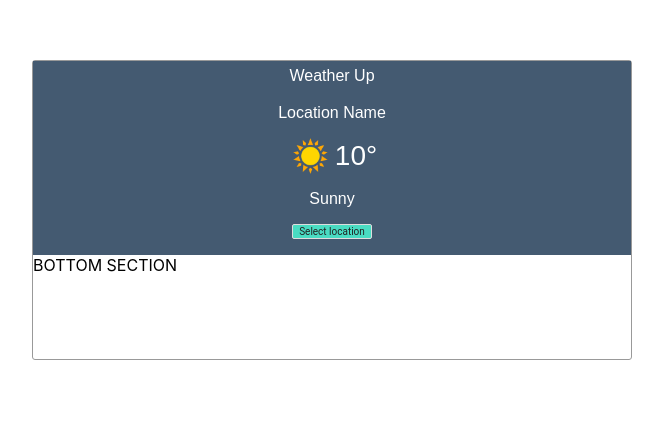
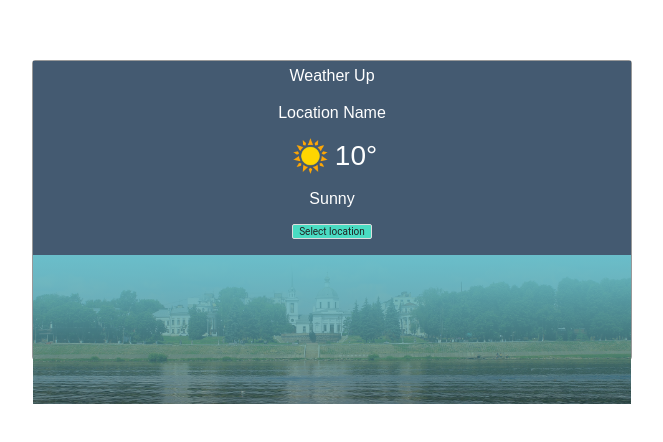
Before and after one commit to MartynaSolt/Weather-App, a React (Create React App) app: page / in a window 1280 px wide. Shown: the part 190-632 px from the top of the page, without its empty margins (308-971 px from the left). Built offline with nearby package versions, Linux system fonts and the light colour scheme.

Commit message:
add bottom section style

```diff
--- a/src/components/bottom/index.jsx
+++ b/src/components/bottom/index.jsx
@@ -1,4 +1,6 @@
 import React from "react";
+
+import "./style.scss";
 
 export default class BottomSection extends React.Component {
 
@@ -8,6 +10,6 @@
     }
 
     render() {
-        return <div>BOTTOM SECTION</div>
+        return <div className="bottom-container"></div>
     }
 }
--- a/src/components/bottom/style.scss
+++ b/src/components/bottom/style.scss
@@ -0,0 +1,6 @@
+.bottom-container {
+    width: 100%;
+    height: 100%;
+    background: linear-gradient(180deg, #6abeca 0%, rgba(58, 98, 104, 0.57) 100%), url("../../resources/images/sky.jpg") center no-repeat;
+    background-size: cover;
+}
```
